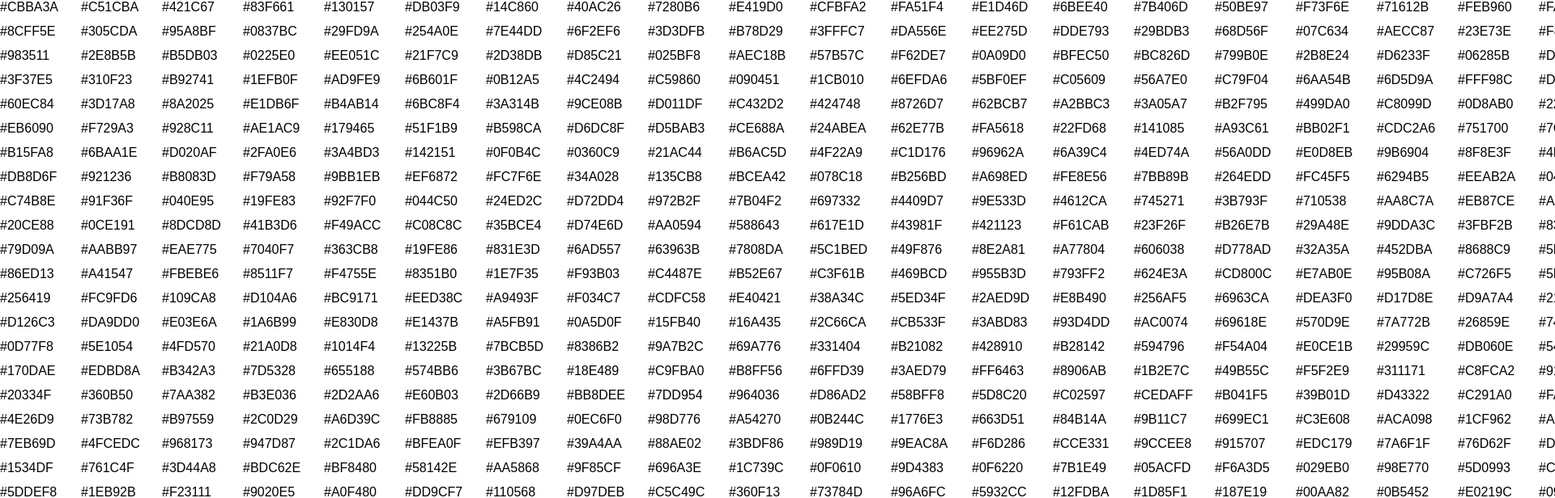
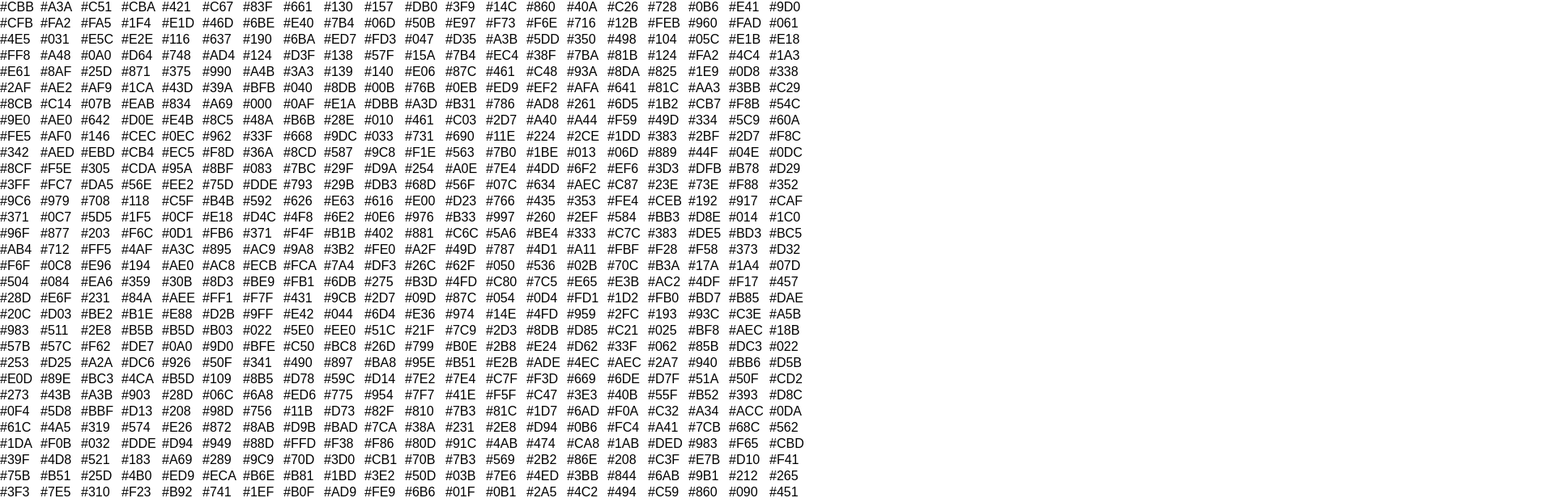
Before and after one commit to shunjizhan/tests, a React (Create React App) app in the folder Grid/: page / in a window 1280 px wide. Shown: the top 616 px of the page at 81% size, 1920 px wide, since content can reach past the window. Built offline with nearby package versions, Linux system fonts and the light colour scheme.

Commit message:
updated Grid Attribute

```diff
--- a/Grid/src/App.js
+++ b/Grid/src/App.js
@@ -2,7 +2,7 @@ import React, { Component } from 'react';
 import { Grid } from 'react-virtualized';
 import 'react-virtualized/styles.css'; // only needs to be imported once
 
-const list = tableGen(200, 100);
+const list = tableGen(3000, 20);
 
 function cellRenderer ({ columnIndex, key, rowIndex, style }) {
   return (
@@ -31,7 +31,7 @@ function tableGen(row, colume) {
 function randomColor() {
   const letters = '0123456789ABCDEF';
   let color = '#';
-  for (let i = 0; i < 6; i++ ) {
+  for (let i = 0; i < 3; i++ ) {
     color += letters[Math.floor(Math.random() * 16)];
   }
   return color;
@@ -43,11 +43,11 @@ class App extends Component {
        <Grid
         cellRenderer={cellRenderer}
         columnCount={list[0].length}
-        columnWidth={100}
-        height={6000}
+        columnWidth={50}
+        width={list[0].length * 50}
         rowCount={list.length}
-        rowHeight={30}
-        width={10000}
+        rowHeight={20}
+        height={list.length * 20}
       />
     );
   }
```
